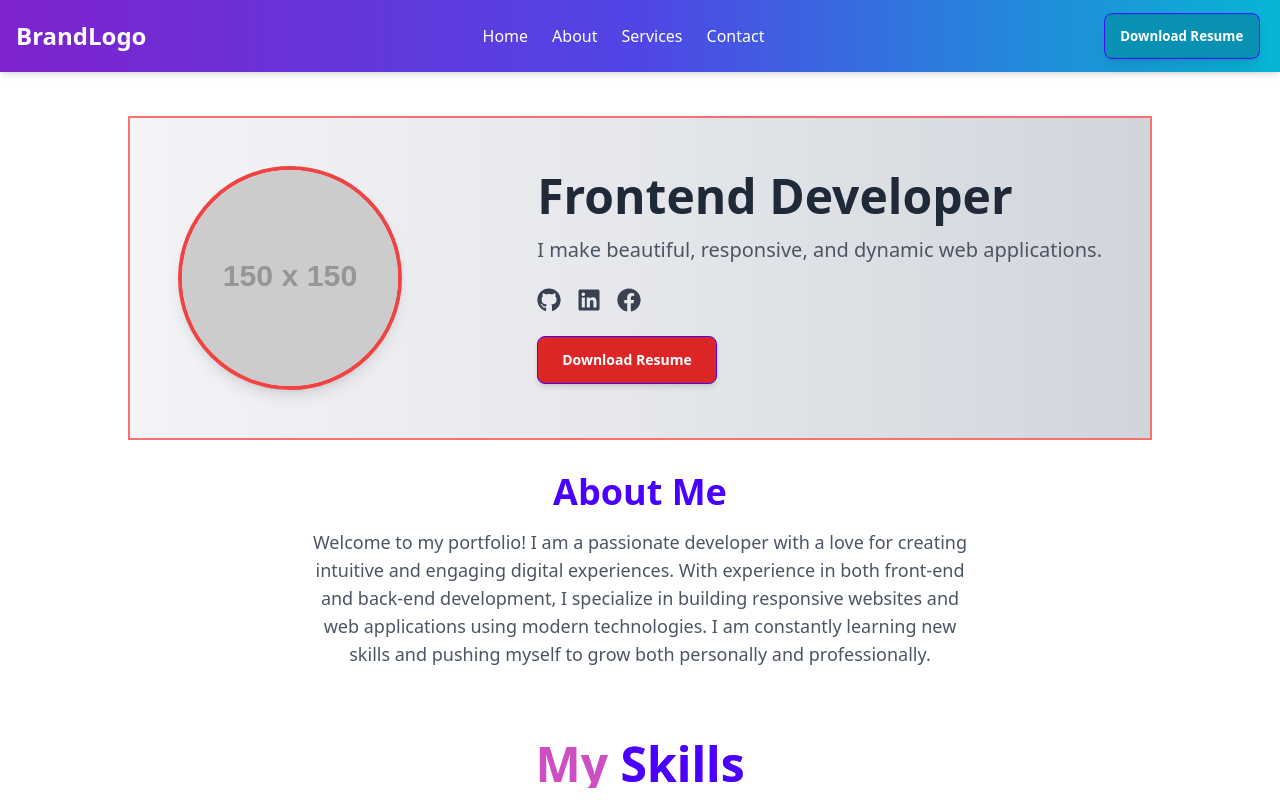
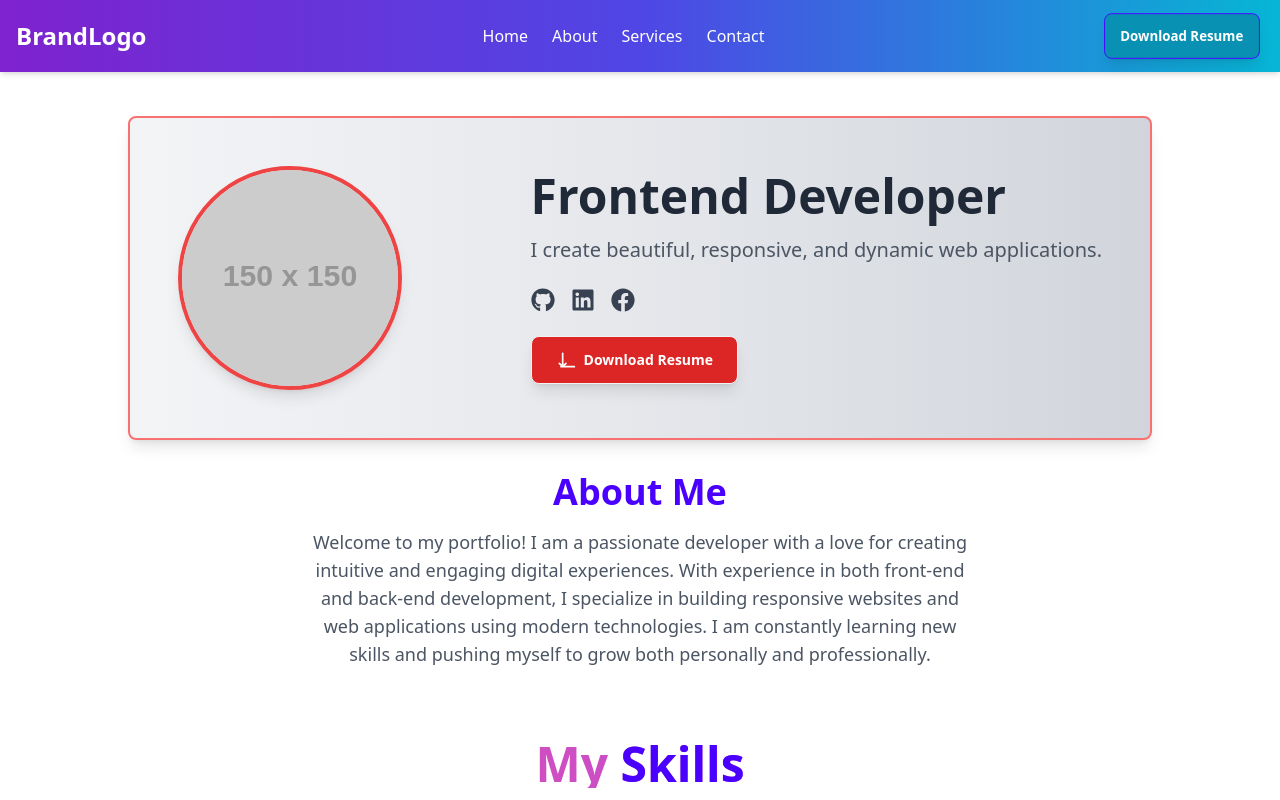
Before and after one commit to Ayesha10412/my-portfolio, a React (Vite) app: page / in a window 1280 px wide. Shown: the top 800 px of the page. Built offline with nearby package versions, Linux system fonts and the light colour scheme.

Commit message:
Added the resume btn more perfect for opening also

```diff
--- a/src/components/DesAndIntro.jsx
+++ b/src/components/DesAndIntro.jsx
@@ -1,13 +1,23 @@
 import React from "react";
-import { FaGithub, FaLinkedin, FaTwitter, FaFacebook } from "react-icons/fa";
+import { FaGithub, FaLinkedin, FaFacebook } from "react-icons/fa";
 import resume from "../assets/AYESHA-KHANAM-Resume.pdf";
+
 const DesAndIntro = () => {
+  const handleOpenAndDownload = () => {
+    // First, trigger the download
+    const link = document.createElement("a");
+    link.href = resume;
+    link.download = "AYESHA-KHANAM-Resume.pdf";
+    document.body.appendChild(link);
+    link.click();
+    document.body.removeChild(link);
+
+    window.location.href = resume;
+  };
+
   return (
-    <section
-      className=" w-[80%] mx-auto bg-gradient-to-r from-gray-100 via-gray-200
-     to-gray-300 p-6 md:p-12 border-2 border-red-400 mt-11 "
-    >
-      <div className="container mx-auto flex flex-col md:flex-row items-center justify-between ">
+    <section className="w-[80%] mx-auto bg-gradient-to-r from-gray-100 via-gray-200 to-gray-300 p-6 md:p-12 border-2 border-red-400 mt-11 rounded-lg shadow-lg">
+      <div className="container mx-auto flex flex-col md:flex-row items-center justify-between">
         {/* Profile Image */}
         <div className="flex justify-center items-center">
           <div className="w-40 h-40 md:w-56 md:h-56 rounded-full overflow-hidden shadow-lg border-4 border-red-500">
@@ -20,12 +30,12 @@ const DesAndIntro = () => {
         </div>
 
         {/* Introduction and Designation */}
-        <div className="text-center md:text-left">
+        <div className="text-center md:text-left mt-6 md:mt-0">
           <h1 className="text-4xl md:text-5xl font-extrabold text-gray-800 mb-4">
             Frontend Developer
           </h1>
           <p className="text-lg md:text-xl text-gray-600 mb-6">
-            I make beautiful, responsive, and dynamic web applications.
+            I create beautiful, responsive, and dynamic web applications.
           </p>
 
           {/* Social Links */}
@@ -46,7 +56,6 @@ const DesAndIntro = () => {
             >
               <FaLinkedin />
             </a>
-
             <a
               href="https://facebook.com" // Replace with your Facebook profile URL
               target="_blank"
@@ -57,15 +66,28 @@ const DesAndIntro = () => {
             </a>
           </div>
 
-          {/* Resume Download Button */}
+          {/* Resume Button */}
           <div className="flex justify-center md:justify-start">
-            <a
-              href={resume} // Replace with the actual path to your resume file
-              download
-              className="btn btn-primary text-white bg-red-600 hover:bg-red-700 rounded-lg px-6 py-2 shadow-md"
+            <button
+              onClick={handleOpenAndDownload}
+              className="btn bg-red-600 hover:bg-red-700 text-white rounded-lg shadow-lg px-6 py-3 flex items-center gap-2"
             >
+              <svg
+                xmlns="http://www.w3.org/2000/svg"
+                fill="none"
+                viewBox="0 0 24 24"
+                strokeWidth={2}
+                stroke="currentColor"
+                className="w-5 h-5"
+              >
+                <path
+                  strokeLinecap="round"
+                  strokeLinejoin="round"
+                  d="M4 16l4 4m0 0l4-4m-4 4V4m14 16H6"
+                />
+              </svg>
               Download Resume
-            </a>
+            </button>
           </div>
         </div>
       </div>
```
